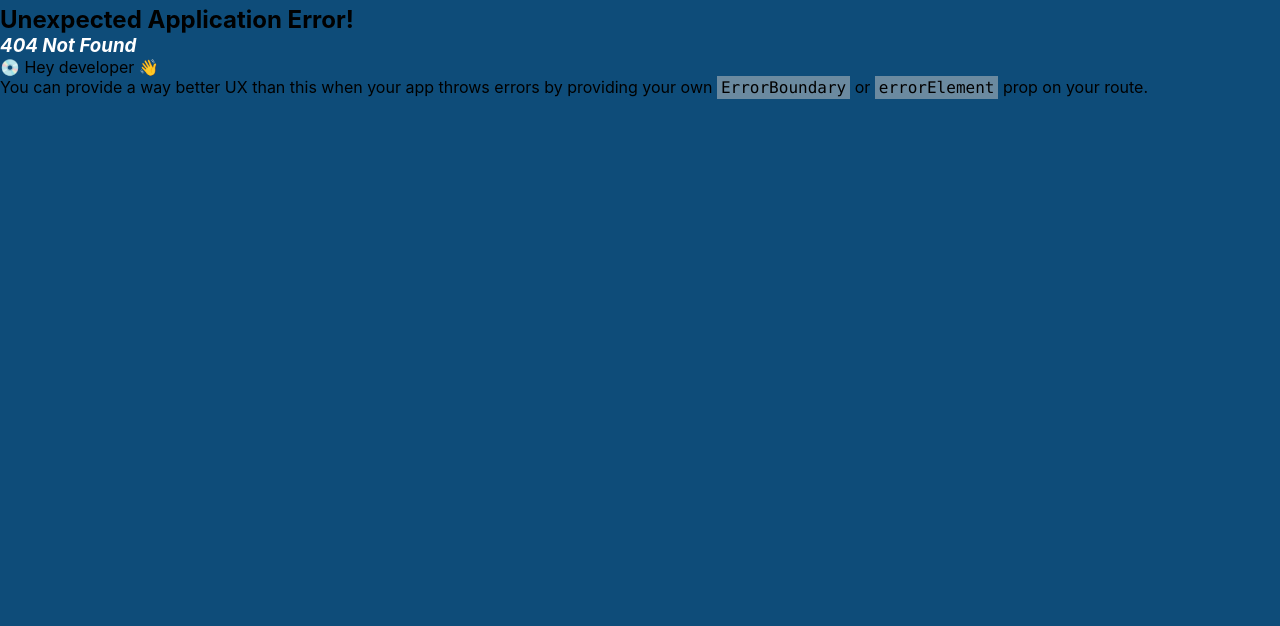
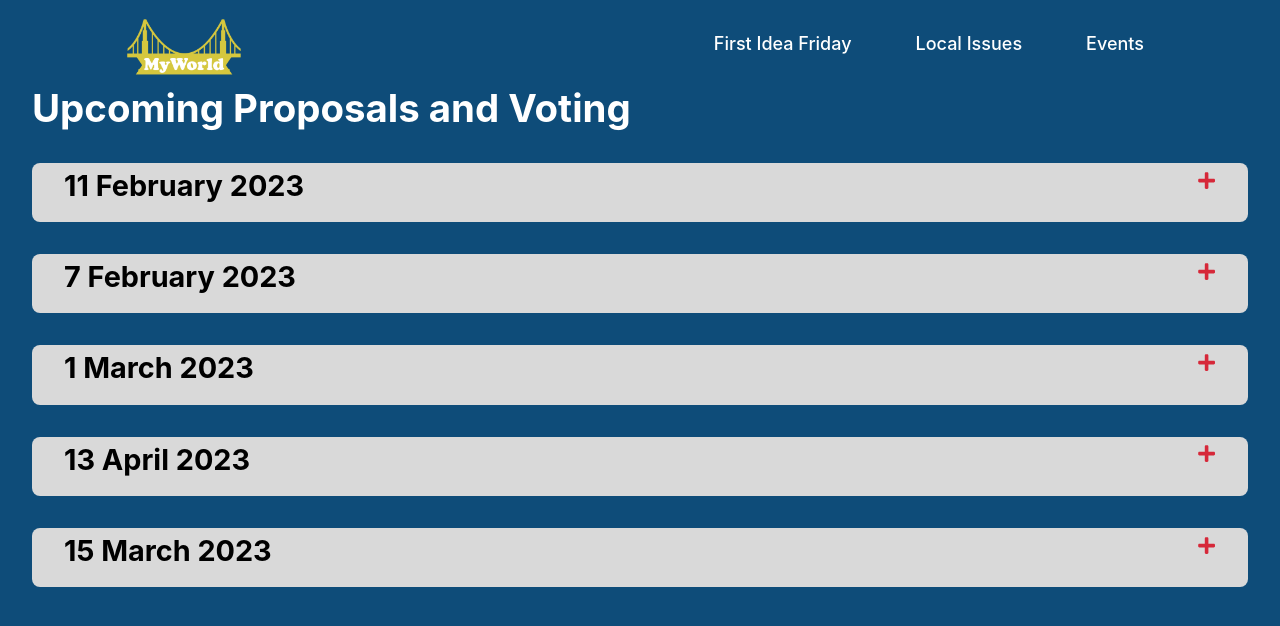
Before and after one commit to GhostOf0days/CMU-Tartan-Hacks-2023, a React (Create React App) app in the folder myworld/: page /ideaPage in a window 1280 px wide. Before the commit this address had no page. Shown: the top 626 px of the page. Built offline with nearby package versions, Linux system fonts and the light colour scheme.

Commit message:
linked the second page

```diff
--- a/myworld/src/component/eventsPage/ideaPage.css
+++ b/myworld/src/component/eventsPage/ideaPage.css
@@ -1,6 +1,6 @@
 .ideaPage {
     position: relative;
-    top: 4rem;
+    top: 5rem;
     font-size: larger;
     background-color: #0E4C79;
     height: 90.2vh;
--- a/myworld/src/component/eventsPage/ideaPage.js
+++ b/myworld/src/component/eventsPage/ideaPage.js
@@ -1,9 +1,11 @@
 import React, { useState } from 'react'
 import './ideaPage.css'
 import { FaPlus, FaMinus } from "react-icons/fa";
-import ideaBoardSampleData from '../../sampleData/ideaBoardSample'
+import ideaBoardSampleData from '../../sampleData/ideaBoardSampleData'
+import NavBar from '../navbar/navbar';
 
-function ideaPage() {
+
+function IdeaPage() {
     const data = ideaBoardSampleData
 
     const [selected, setSelected] = useState(null)
@@ -16,11 +18,13 @@ function ideaPage() {
 
 
     return (
-        <div className='Idea and Voting Boards Page'>
+        <div className="wholePage">
+        <NavBar />
+        <div className='ideaPage'>
             <div className="ideaInfo">
-                <div className="header">
+                <h1 className="header">
                     Upcoming Proposals and Voting
-                </div>
+                </h1>
                 <div className="allInfo">
                     {data.map((item, id) =>
                         <div className="ideas" key={item.id}>
@@ -32,7 +36,7 @@ function ideaPage() {
                                 <div className={
                                     selected === id ? 'news show' : 'news'
                                 }>
-                                    <div className = "ideaType">
+                                    <div className="ideaType">
                                         <div class="dropdown">
                                             <button class="dropbtn">Item Type</button> {item.type}
                                             <div class="dropdown-content">
@@ -60,6 +64,7 @@ function ideaPage() {
                 </div>
             </div>
         </div>
+        </div>
     )
 }
-export default ideaPage;
+export default IdeaPage;
--- a/myworld/src/screens/Home.css
+++ b/myworld/src/screens/Home.css
@@ -44,8 +44,6 @@ body {
 
 .islandImg {
   position: absolute;
-  margin-left: 2rem;
-  margin-right: 2rem;
   cursor: pointer;
   justify-content: center;
 }
@@ -87,6 +85,7 @@ body {
   margin-left: 35rem;
   width: 200px;
   height: auto;
+  z-index: 999;
 }
 
 .island2 {
--- a/myworld/src/screens/Home.js
+++ b/myworld/src/screens/Home.js
@@ -70,21 +70,28 @@ function Home() {
     <div className="Home">
       <div className='islandContainer'>
         <div className="islandImg x1 wobble">
+          <Link to='/localPage' >
+            <h3 className='headComm'>Community Issues</h3>
             <img className="island1" src={islandPic} />
-            <h3 className='headComm'>Community Issues</h3>
+          </Link>
         </div>
 
         <div className="islandImg x2 wobble">
+          <Link to='/eventPage' >
+            <h3 className='headEvent'>Events</h3>
             <img className="island2" src={islandPic2} />
-            <h3 className='headEvent'>Events</h3>
+
+          </Link>
+
         </div>
 
         <div className="islandImg x3 wobble">
-            <Link to='/eventPage' >
+          <Link to='/ideaPage'>
           <h3 className='headIdea'>Ideas</h3>
           <img className="island3" src={islandPic3} />
 
           </Link>
+
         </div>
 
 
@@ -100,7 +107,7 @@ function Home() {
       </div>
 
       <div className='buttonContainer'>
-        <div className="button"> <FaPlus color = '#ffffff'/> </div>
+        <div className="button"> <FaPlus color='#ffffff' /> </div>
       </div>
 
     </div>
```
Also changed, not shown: myworld/src/index.js (+10 -0 lines). Lines whose indentation alone changed are shown as unchanged.
